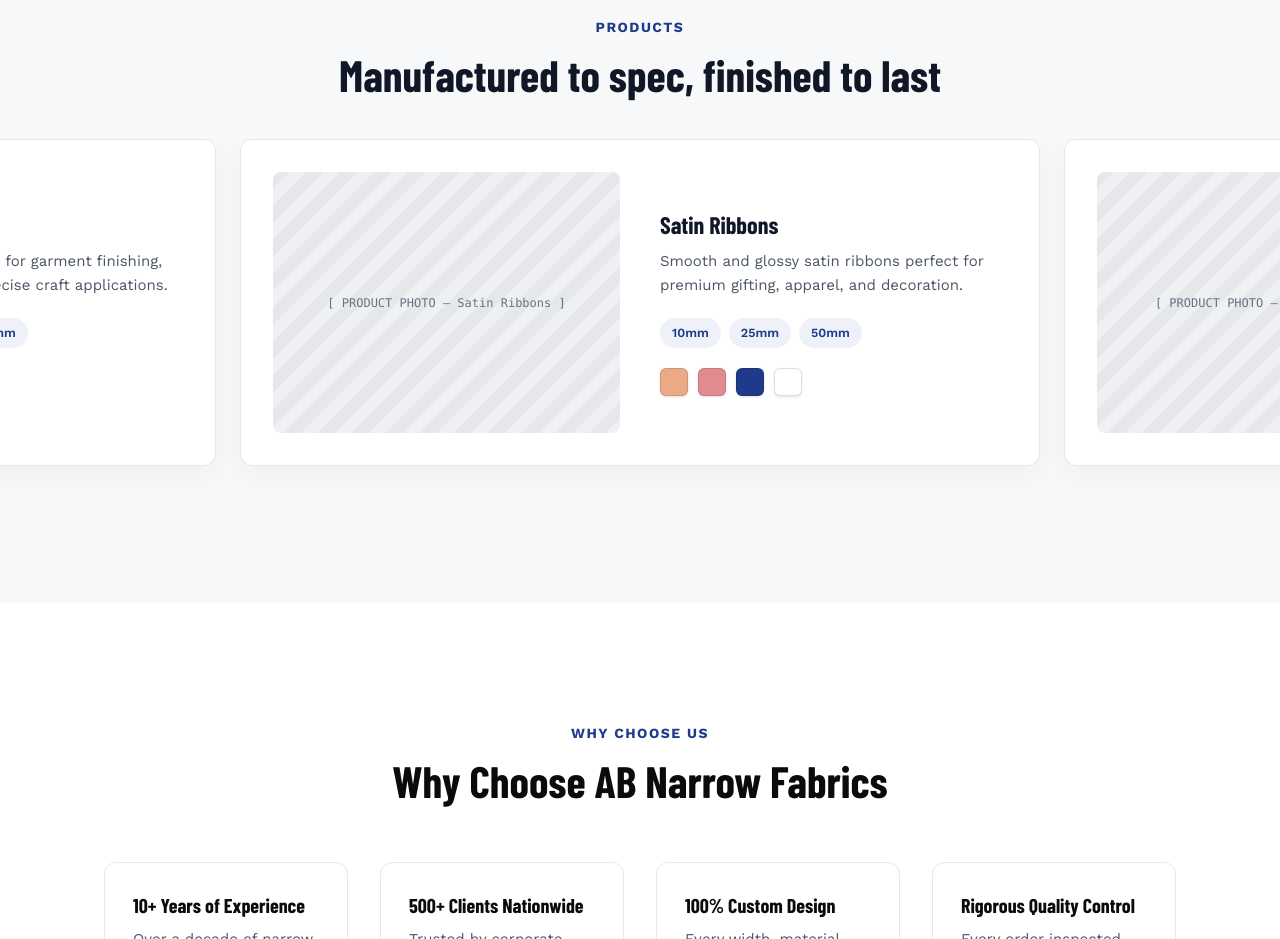
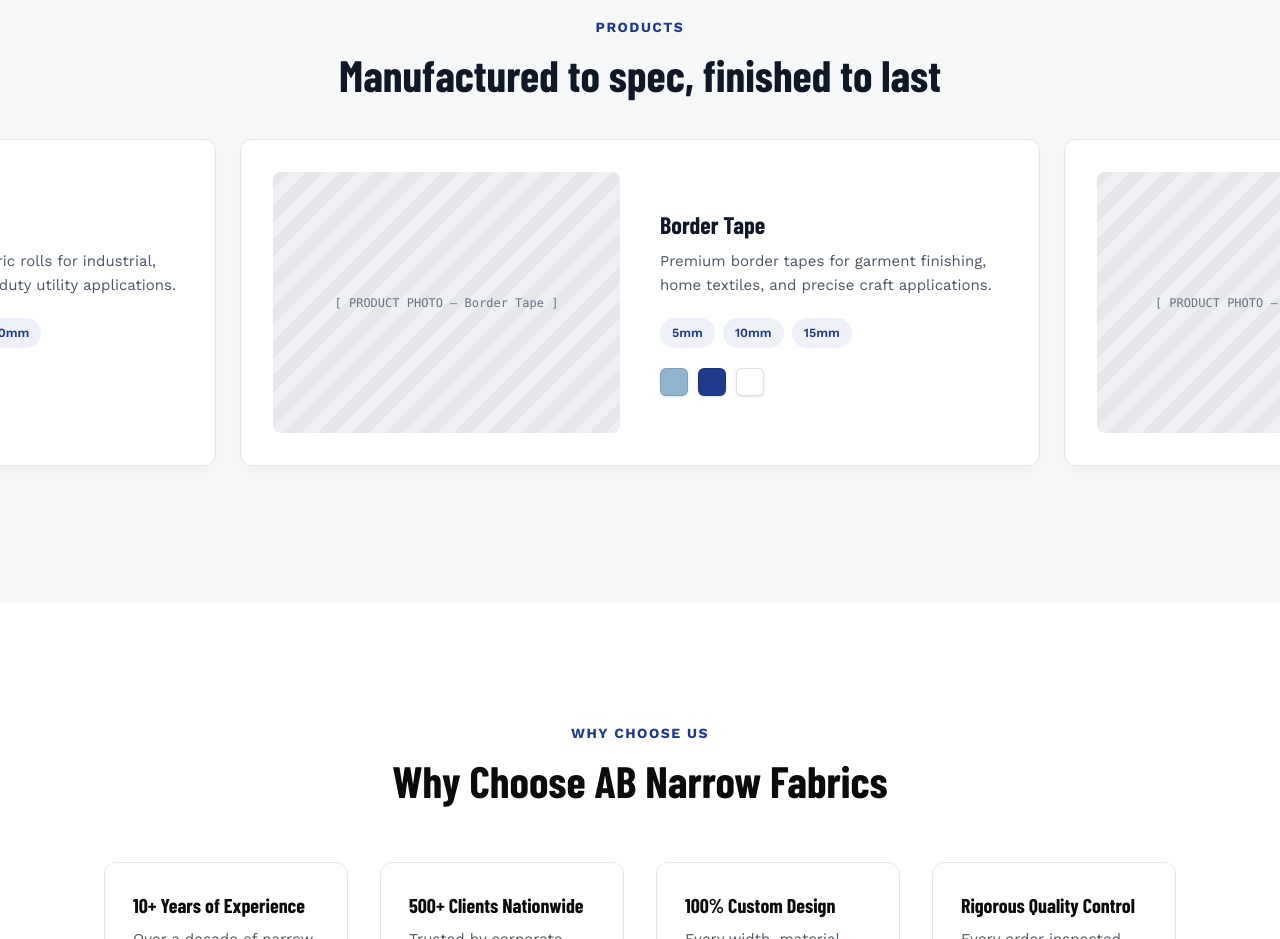
Before and after one commit to abnarrowfabrics/narrow-fabrics, a Next.js app: page / in a window 1280 px wide. Shown: the part 1620-2559 px from the top of the page. Built offline with nearby package versions, Linux system fonts and the light colour scheme; a web font is replaced by a local one.

Commit message:
removed the satin ribbons from the products

```diff
--- a/app/components/ProductsCarousel.tsx
+++ b/app/components/ProductsCarousel.tsx
@@ -31,12 +31,6 @@ const baseProducts = [
     useCase: "Premium border tapes for garment finishing, home textiles, and precise craft applications.",
     tags: ["5mm", "10mm", "15mm"],
     swatches: ["#91B5CE", "#1E3A8A", "#FFFFFF"],
-  },
-  {
-    name: "Satin Ribbons",
-    useCase: "Smooth and glossy satin ribbons perfect for premium gifting, apparel, and decoration.",
-    tags: ["10mm", "25mm", "50mm"],
-    swatches: ["#ECA985", "#DF8B8F", "#1E3A8A", "#FFFFFF"],
   },
 ];
 
```
